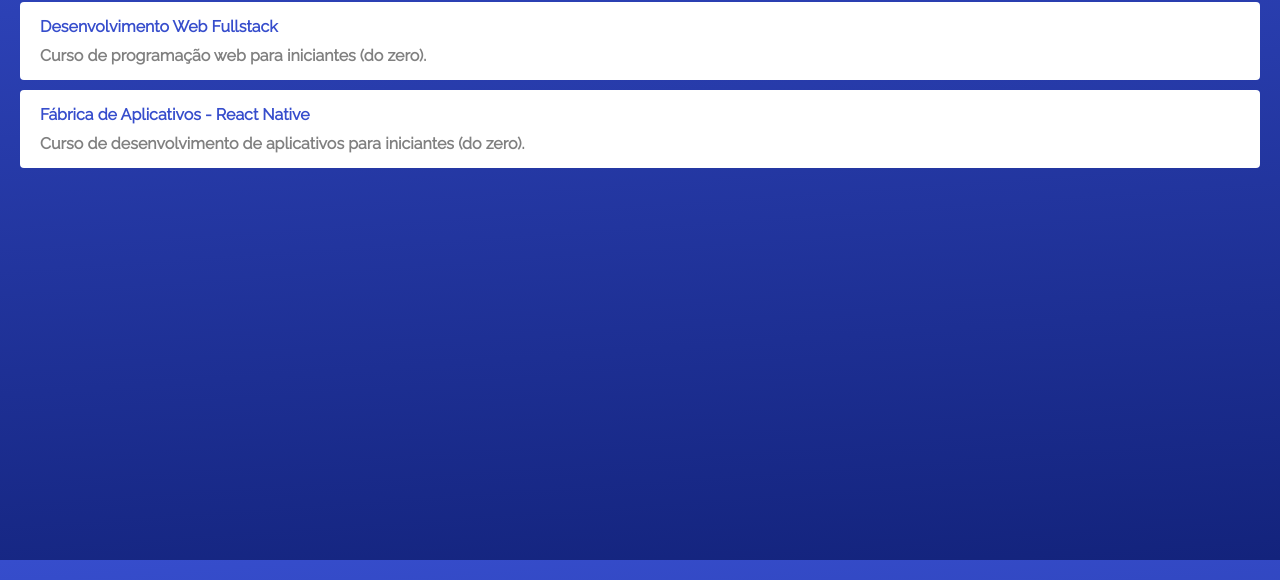
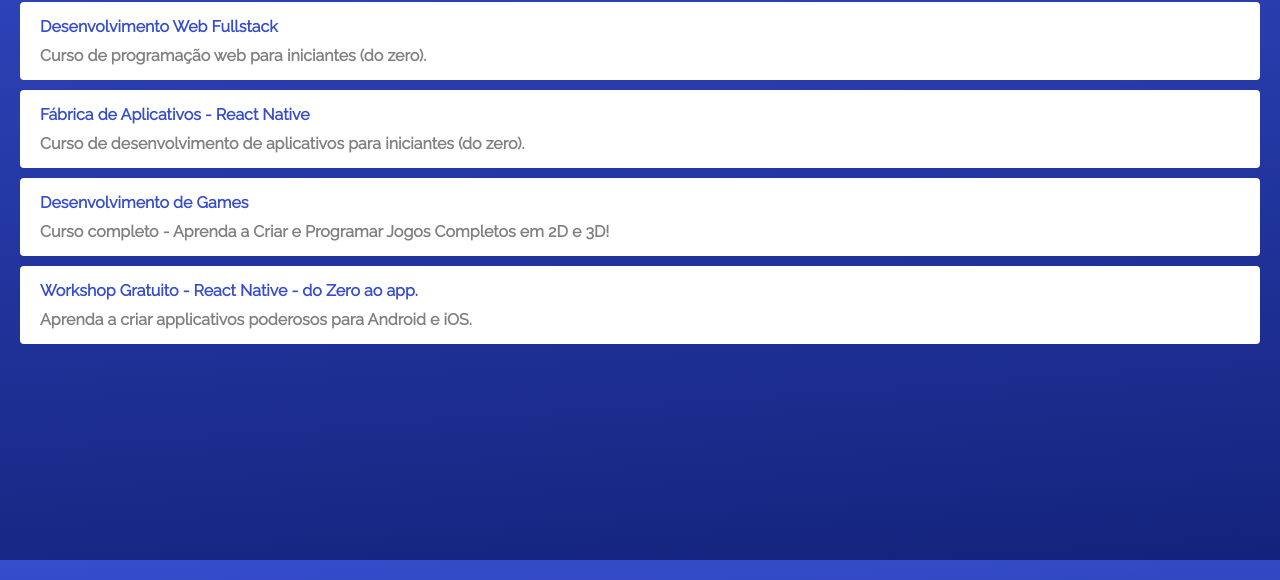
Before and after one commit to rafasanc11/rafasanc11.github.io, a plain HTML site: page index.html in a window 1280 px wide. Shown: the part 240-820 px from the top of the page. Drawn offline with Linux system fonts and the light colour scheme.

Commit message:
Update index.html

```diff
--- a/index.html
+++ b/index.html
@@ -58,6 +58,18 @@
                 <span>Curso de desenvolvimento de aplicativos para iniciantes (do zero).</span>
             </a>
         </li>
+        <li>
+            <a href="">
+                Desenvolvimento de Games
+                <span>Curso completo - Aprenda a Criar e Programar Jogos Completos em 2D e 3D!</span>
+            </a>
+        </li>
+        <li>
+            <a href="">
+                Workshop Gratuito - React Native - do Zero ao app.
+                <span>Aprenda a criar applicativos poderosos para Android e iOS.</span>
+            </a>
+        </li>
     </ul>
 </body>
 </html>
```
